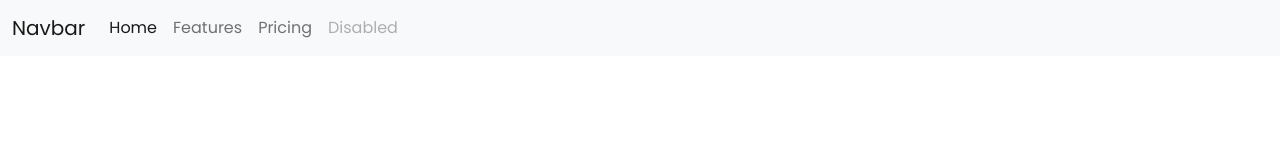
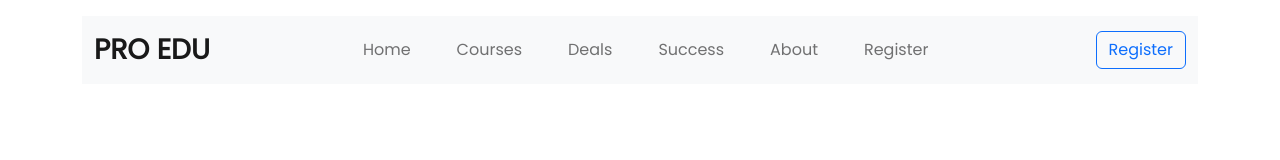
Before and after one commit to mhrifat9/ed-tech, a plain HTML site: page index.html in a window 1280 px wide. Drawn offline with nearby package versions, Linux system fonts and the light colour scheme.

Commit message:
navbar finished

```diff
--- a/index.html
+++ b/index.html
@@ -21,30 +21,44 @@
   </head>
   <body>
 
+    <!-- Navbar Start  -->
+    <div class="container mt-3">
       <nav class="navbar navbar-expand-lg bg-light">
         <div class="container-fluid">
-        <a class="navbar-brand" href="#">Navbar</a>
-        <button class="navbar-toggler" type="button" data-bs-toggle="collapse" data-bs-target="#navbarNav" aria-controls="navbarNav" aria-expanded="false" aria-label="Toggle navigation">
+          <a class="navbar-brand fs-3 fw-bold" href="#">PRO EDU</a>
+          <button class="navbar-toggler" type="button" data-bs-toggle="collapse" data-bs-target="#navbarTogglerDemo02" aria-controls="navbarTogglerDemo02" aria-expanded="false" aria-label="Toggle navigation">
             <span class="navbar-toggler-icon"></span>
           </button>
-        <div class="collapse navbar-collapse" id="navbarNav">
-          <ul class="navbar-nav">
+          <div class="collapse navbar-collapse" id="navbarTogglerDemo02">
+            <ul class="navbar-nav ms-auto me-auto mb-2 mb-lg-0">
               <li class="nav-item">
-              <a class="nav-link active" aria-current="page" href="#">Home</a>
+                <a class="nav-link" aria-current="page" href="#">Home</a>
               </li>
               <li class="nav-item">
-              <a class="nav-link" href="#">Features</a>
+                <a class="nav-link" aria-current="page" href="#">Courses</a>
               </li>
               <li class="nav-item">
-              <a class="nav-link" href="#">Pricing</a>
+                <a class="nav-link" aria-current="page" href="#">Deals</a>
               </li>
               <li class="nav-item">
-              <a class="nav-link disabled">Disabled</a>
+                <a class="nav-link" aria-current="page" href="#">Success</a>
+              </li>
+              <li class="nav-item">
+                <a class="nav-link" href="#">About</a>
+              </li>
+              <li class="nav-item">
+                <a class="nav-link">Register</a>
               </li>
             </ul>
+            <button class="btn btn-outline-primary">Register</button>
           </div>
         </div>
       </nav>
+    </div>
+    <!-- Navbar End  -->
+
+
+
 
 
     <script
--- a/style.css
+++ b/style.css
@@ -1,3 +1,7 @@
 body{
     font-family: 'Poppins', sans-serif;
 }
+
+.nav-item a{
+    margin-right: 30px;
+}
```
Lines whose indentation alone changed are shown as unchanged.
